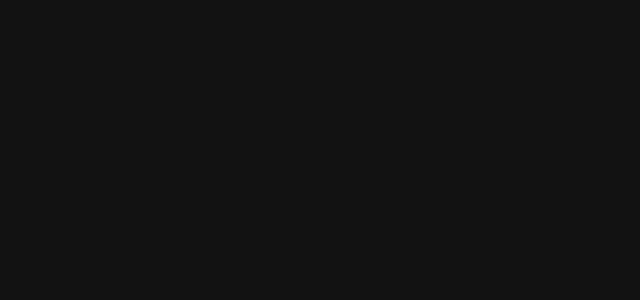
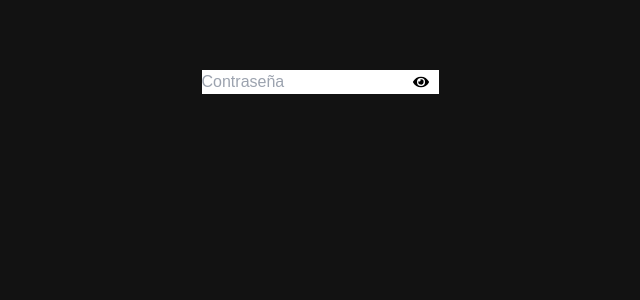
Before and after one commit to Kenneth2804/Reactfb, a React (Create React App) app: page /vivo in a window 1280 px wide. Before the commit this address had no page. Shown: the top 300 px of the page, without its empty margins (320-960 px from the left). Built offline with nearby package versions, Linux system fonts and the light colour scheme.

Commit message:
mostrarcontrasena

```diff
--- a/package.json
+++ b/package.json
@@ -10,7 +10,7 @@
     "framer-motion": "^11.3.12",
     "react": "^18.3.1",
     "react-dom": "^18.3.1",
-    "react-icons": "^5.2.1",
+    "react-icons": "^5.3.0",
     "react-router-dom": "^6.24.0",
     "react-scripts": "5.0.1",
     "sweetalert": "^2.1.2",
--- a/src/App.js
+++ b/src/App.js
@@ -25,6 +25,7 @@
 import YouTubePlayer from './components/YoutubePlayer';
 import Ahorcado from './components/Ahorcado';
 import ConvertidorTemperatura from './components/ConvertidorTemperatura';
+import MostrarOcultarPassword from './components/MostrarOcultarPassword;';
 
 function App() {
   return (
@@ -34,6 +35,7 @@
 
         <Route path='/' element={<Paint />} />
         <Route path='/a' element={<Ahorcado />} />
+        <Route path='/vivo' element={<MostrarOcultarPassword />} />
         <Route path='/temp' element={<ConvertidorTemperatura />} />
         <Route path='/login' element={<Login />} />
         <Route path='/country' element={<Country />} />
--- /dev/null
+++ b/src/components/MostrarOcultarPassword;.jsx
@@ -0,0 +1,38 @@
+import React,{useState} from 'react'
+import { FaEye, FaEyeSlash } from 'react-icons/fa';
+
+export default function MostrarOcultarPassword() {
+
+    const [password, setPassword] = useState('');
+    const [mostrar, setMostrar] = useState(false);
+
+  return (
+    <div style={{ textAlign: 'center', marginTop: '50px' }}>
+      <div style={{ position: 'relative', display: 'inline-block' }}>
+
+      <input
+          type={mostrar ? 'text' : 'password'}
+          value={password}
+          onChange={(e) => setPassword(e.target.value)}
+          placeholder="Contraseña"
+          style={{ paddingRight: '30px' }}
+        />
+
+       <span
+          onClick={() => setMostrar(!mostrar)}
+          style={{
+            position: 'absolute',
+            right: '10px',
+            top: '50%',
+            transform: 'translateY(-50%)',
+            cursor: 'pointer'
+          }}
+        >
+          {mostrar ? <FaEyeSlash /> : <FaEye />}
+        </span>
+
+        </div>
+
+    </div>
+  )
+}
```
Also changed, not shown: 1 other file (tests, documents, lock files or other folders).
